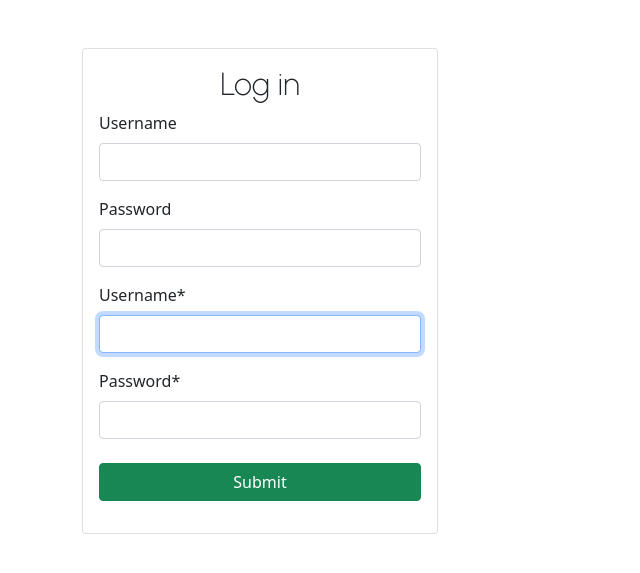
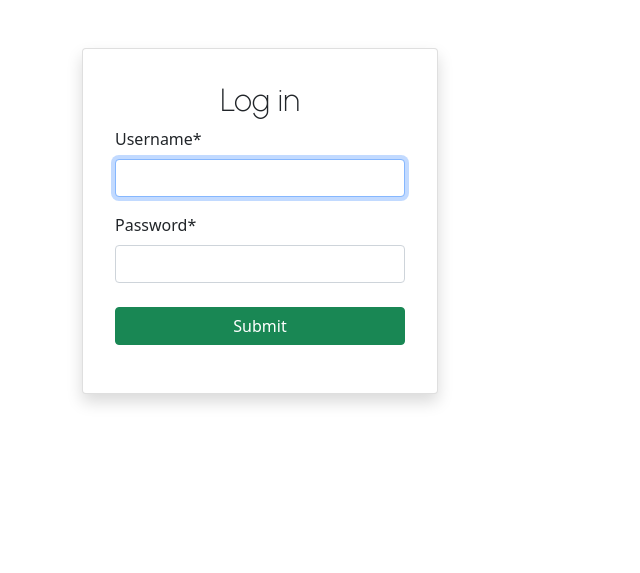
Before and after one commit to renataberoli/bug_catcher, a Django app: page /accounts/login/ in a window 1280 px wide. Shown: the part 56-629 px from the top of the page, without its empty margins (0-640 px from the left). Run offline with Django 3.2, Linux system fonts and the light colour scheme; some libraries are stand-ins or nearby versions.

Commit message:
improve ui

```diff
--- a/app/templates/issue/issues_list.html
+++ b/app/templates/issue/issues_list.html
@@ -1,7 +1,7 @@
 {% extends 'issue/base.html' %}
 
 {% block content %}
-    <div class="card mh-100 mt-3">
+    <div class="card mh-100 mt-3 shadow p-3 mb-5 bg-body rounded">
         <div class="card-body">
             <h1>Issues List</h1>
             <div class="row">
--- a/app/templates/registration/login.html
+++ b/app/templates/registration/login.html
@@ -2,21 +2,11 @@
 {% load crispy_forms_tags %}
 
 {% block content %}
-  <div class="row">
+  <div class="row d-flex align-items-center">
     <div class="col-lg-4 col-md-4 col-sm-1">
-      <div class="card mt-5">
+      <div class="card mt-5 shadow p-3 mb-5 bg-body rounded">
         <div class="card-body ">
           <h2 class="text-center">Log in</h2>
-          <form method="POST">
-            <div class="mb-3">
-              <label for="exampleFormControlInput1" class="form-label">Username</label>
-              <input type="text" class="form-control" id="exampleFormControlInput1">
-            </div>
-            <div class="mb-3">
-              <label for="inputPassword" class="form-label">Password</label>
-                <input type="password" class="form-control" id="inputPassword">
-            </div>
-          </form>
           <form method="POST">{% csrf_token %}
             {{ form|crispy }}
             <div class="d-grid gap-2 mx-auto mt-4">
```
